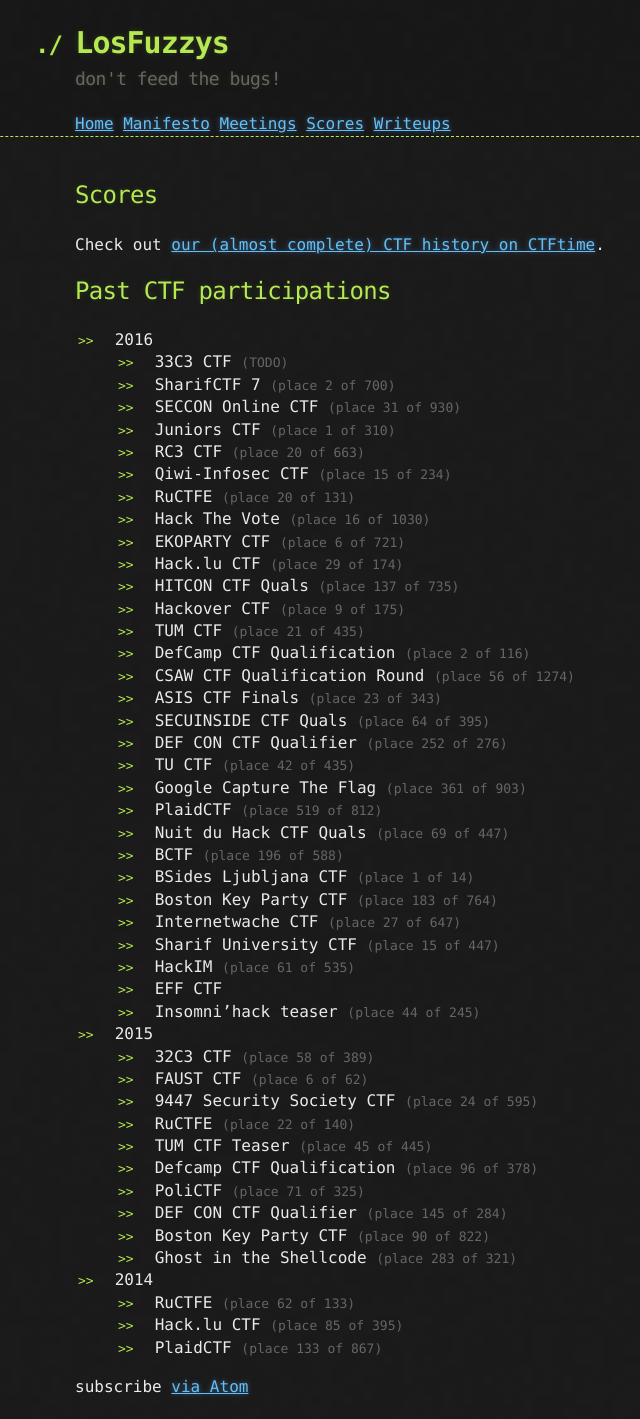
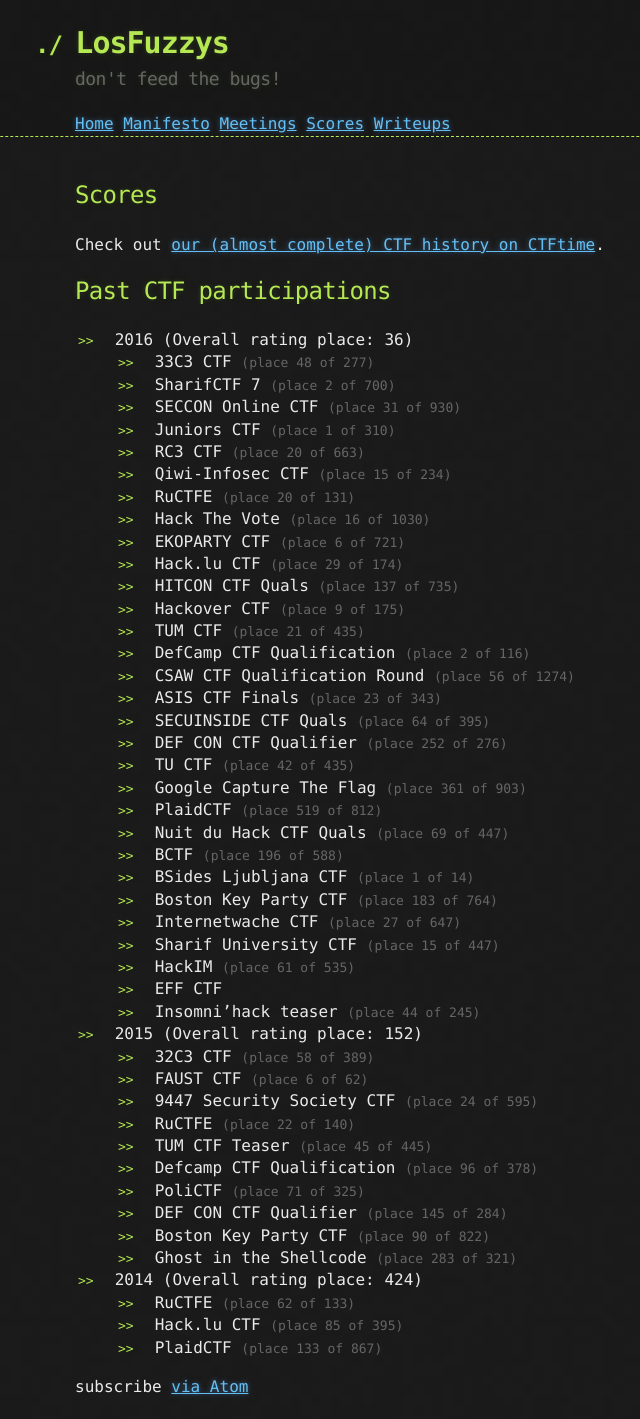
Before and after one commit to mtps3/Mtps3.github.io, a Jekyll site: the page built from scores.md, in a window 1280 px wide. Shown: the whole page, without its empty margins (190-830 px from the left). Built offline with Jekyll 4.4.1, drawn with Linux system fonts in a browser that asks for light colours.

Commit message:
updated final 2016 score

```diff
--- a/scores.md
+++ b/scores.md
@@ -11,8 +11,9 @@
 
 <!-- generated using scripts/getPastCTFs.py  -->
 
-* 2016
-  * 33C3 CTF <span class="discreet">(TODO)</span>
+* 2016 (Overall rating place: 36)
+  <!-- place 36 (333.244 points) -->
+  * 33C3 CTF <span class="discreet">(place 48 of 277)</span>
   <!-- place 38 (293.092 points) -->
   * SharifCTF 7 <span class="discreet">(place 2 of 700)</span>
   * SECCON Online CTF <span class="discreet">(place 31 of 930)</span>
@@ -48,7 +49,7 @@
   * HackIM  <span class="discreet">(place 61 of 535)</span>
   * EFF CTF
   * Insomni'hack teaser <span class="discreet">(place 44 of 245)</span>
-* 2015
+* 2015 (Overall rating place: 152)
   <!-- place 152 (73.994 points) -->
   * 32C3 CTF <span class="discreet">(place 58 of 389)</span>
   * FAUST CTF <span class="discreet">(place 6 of 62)</span>
@@ -60,7 +61,7 @@
   * DEF CON CTF Qualifier <span class="discreet">(place 145 of 284)</span>
   * Boston Key Party CTF <span class="discreet">(place 90 of 822)</span>
   * Ghost in the Shellcode <span class="discreet">(place 283 of 321)</span>
-* 2014
+* 2014 (Overall rating place: 424)
   <!-- place 424 (22.027 points) -->
   * RuCTFE <span class="discreet">(place 62 of 133)</span>
   * Hack.lu CTF <span class="discreet">(place 85 of 395)</span>
```
Also changed, not shown: 1 other file.
